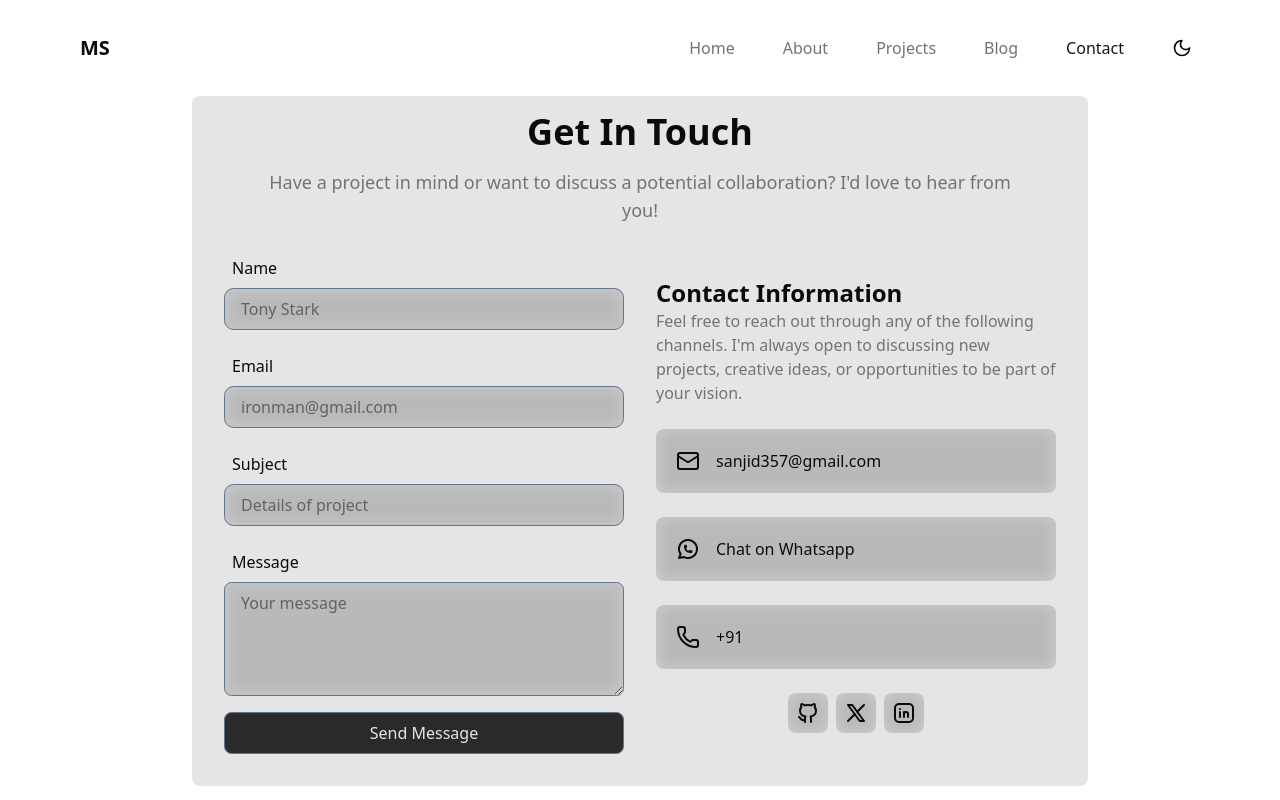
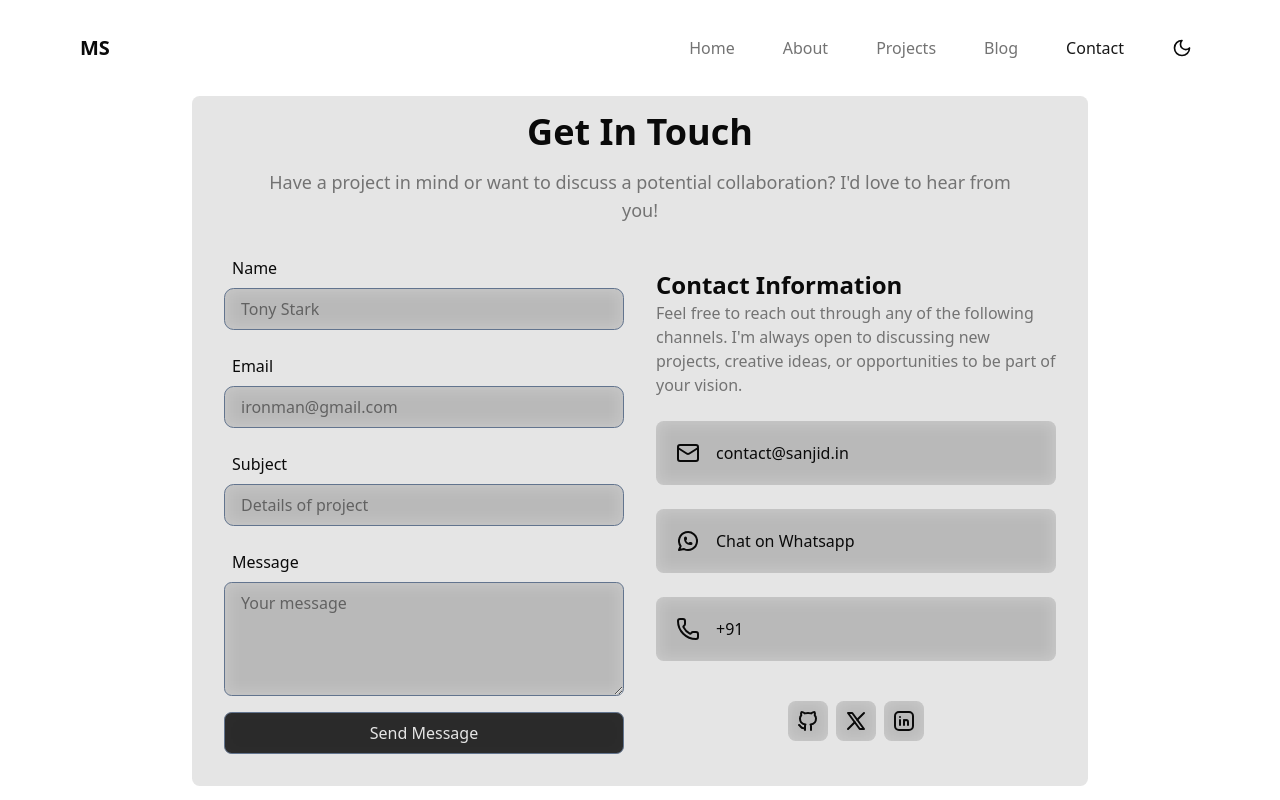
Before and after one commit to m-sanjid/personal_portfolio, a React (Vite) app in the folder frontend/: page /contact in a window 1280 px wide. Shown: the top 800 px of the page. Built offline with nearby package versions, Linux system fonts and the light colour scheme.

Commit message:
minor_ui_change

```diff
--- a/frontend/src/components/ContactCard.tsx
+++ b/frontend/src/components/ContactCard.tsx
@@ -6,15 +6,34 @@ import {
 } from "@tabler/icons-react";
 import { Mail, Phone } from "lucide-react";
 import { Link } from "react-router-dom";
+import { motion } from "motion/react";
+import { useState } from "react";
 
 export const SocialLinks = () => {
+  const [hoverIndex, setHoverIndex] = useState<number | null>(null);
+
   return (
     <div className="flex gap-2 justify-center">
-      {socialLink.map((i) => (
+      {socialLink.map((i, index) => (
         <Link to={i.link} key={i.name}>
-          <div className="p-2 bg-black/10 dark:bg-white/10 hover:dark:bg-white/20 hover:bg-black/40 backdrop-blur-sm rounded-md">
+          <motion.div
+            initial={{ opacity: 0, y: 10 }}
+            animate={{ opacity: 1, y: 0 }}
+            transition={{ duration: 0.5 }}
+            onMouseEnter={() => setHoverIndex(index)}
+            onMouseLeave={() => setHoverIndex(null)}
+            className="relative p-2 bg-black/10 dark:bg-white/10 hover:dark:bg-white/20 hover:bg-black/40 backdrop-blur-sm rounded-md">
             {i.icon}
-          </div>
+            {hoverIndex === index && (
+              <motion.div
+                initial={{ opacity: 0, y: 10 }}
+                animate={{ opacity: 1, y: 0 }}
+                transition={{ duration: 0.5 }}
+                className="absolute text-nowrap -top-8 left-0 py-px px-2 text-xs bg-black/5 dark:bg-white/5 backdrop-blur-sm rounded-md">
+                {i.name}
+              </motion.div>
+            )}
+          </motion.div>
         </Link>
       ))}
     </div>
@@ -22,6 +41,8 @@ export const SocialLinks = () => {
 };
 
 const ContactCard = () => {
+  const [hoverIndex, setHoverIndex] = useState<number | null>(null);
+
   return (
     <div>
       <h3 className="text-2xl font-bold">Contact Information</h3>
@@ -30,13 +51,28 @@ const ContactCard = () => {
         open to discussing new projects, creative ideas, or opportunities to be
         part of your vision.
       </p>
-      <div>
-        {contactItems.map((i) => (
+      <div className="mb-10">
+        {contactItems.map((i, index) => (
           <Link to={i.link ?? ""} key={i.name}>
-            <div className="p-5 bg-black/10 dark:bg-white/10 hover:dark:bg-white/20 hover:bg-black/40 backdrop-blur-sm rounded-md flex gap-4 my-6">
+            <motion.div
+              initial={{ opacity: 0, y: 10 }}
+              animate={{ opacity: 1, y: 0 }}
+              transition={{ duration: 0.5 }}
+              onMouseEnter={() => setHoverIndex(index)}
+              onMouseLeave={() => setHoverIndex(null)}
+              className="p-5 overflow-hidden bg-black/10 dark:bg-white/10 hover:dark:bg-white/20 hover:bg-black/40 backdrop-blur-sm rounded-md flex gap-4 my-6">
               <div>{i.icon}</div>
               {i.value}
-            </div>
+              {hoverIndex === index && (
+                <motion.div
+                  initial={{ opacity: 0, x: 10 }}
+                  animate={{ opacity: 1, x: 0 }}
+                  transition={{ duration: 0.5, ease: "easeInOut", delay: 0.1 }}
+                  className="absolute text-nowrap top-0 bottom-0 right-0 w-[10rem] flex gap-3 items-center justify-center bg-neutral-700 dark:bg-neutral-200 text-white dark:text-black rounded-md">
+                  {i.icon}{i.hover}
+                </motion.div>
+              )}
+            </motion.div>
           </Link>
         ))}
       </div>
@@ -47,22 +83,25 @@ const ContactCard = () => {
 
 export default ContactCard;
 
-const phone = import.meta.env.VITE_MOB_NO;
+const phone = import.meta.env.VITE_PHONE;
+console.log(phone, "phone");
 
 const contactItems = [
   {
     name: "email",
-    link: "mailto:sanjid357@gmail.com",
-    icon: <Mail />,
-    value: "sanjid357@gmail.com",
+    link: "mailto:contact@sanjid.in",
+    icon: <Mail className="w-6 h-6" />,
+    value: "contact@sanjid.in",
+    hover: "Email me",
   },
   {
     name: "whatsapp",
     link: `https://api.whatsapp.com/send?phone=91${phone}&text=Hi%20how%20are%20you?`,
-    icon: <IconBrandWhatsapp />,
+    icon: <IconBrandWhatsapp className="w-6 h-6" />,
     value: `Chat on Whatsapp`,
+    hover: "Chat now",
   },
-  { name: "phone", icon: <Phone />, value: `+91 ${phone ?? ""}` },
+  { name: "phone", icon: <Phone className="w-6 h-6" />, value: `+91 ${phone ?? ""}`, hover: "Call me" },
 ];
 
 const socialLink = [
--- a/frontend/src/components/Resume.tsx
+++ b/frontend/src/components/Resume.tsx
@@ -122,6 +122,17 @@ const handleDownloadResume = () => {
   window.open(driveDownloadLink, "_blank");
 };
 
+export const ResumeButton = ({className="bg-white/10 hover:bg-black/20 dark:bg-black/10 dark:hover:bg-white/20"}:{className?:string}) => {
+  return (
+    <button
+      className={`px-4 py-2 backdrop-blur-lg rounded-md flex gap-2  ${className}`}
+      onClick={handleDownloadResume}
+    >
+      <IconFileTextFilled /> Download CV{" "}
+    </button>
+  );
+};
+
 const Resume = () => {
   const [activeTab, setActiveTab] = useState("experience");
   return (
@@ -129,12 +140,7 @@ const Resume = () => {
       <div className="flex justify-center items-center flex-col gap-6 my-4 bg-black/10 dark:bg-white/10 backdrop-blur-md rounded-md p-6">
        <div><AboutMe/></div>
         <div className="flex gap-4">
-          <button
-            className="px-4 py-2 backdrop-blur-lg bg-white/10 rounded-md flex gap-2 hover:bg-black/20"
-            onClick={handleDownloadResume}
-          >
-            <IconFileTextFilled /> Download CV{" "}
-          </button>
+          <ResumeButton/>
           <div>
             <SocialLinks />
           </div>
--- a/frontend/src/pages/Home.tsx
+++ b/frontend/src/pages/Home.tsx
@@ -3,15 +3,19 @@ import SkillsSection from "../components/SkillsSection";
 import ProjectsSection from "../components/ProjectsSection";
 import Contact from "./Contact";
 import TestimonialsSection from "@/components/TestimonialsSection";
+import { ResumeButton } from "@/components/Resume";
 
 const Home = () => {
 	return (
-		<div className="flex flex-col gap-5">
+		<div className="relative flex flex-col gap-5 max-w-6xl mx-auto">
 			<Hero />
 			<ProjectsSection />
 			<SkillsSection />
 			<Contact />
 			<TestimonialsSection />
+			<div className="fixed top-165 z-10">
+				<ResumeButton className="bg-primary text-secondary" />
+			</div>
 		</div>
 	);
 };
```
